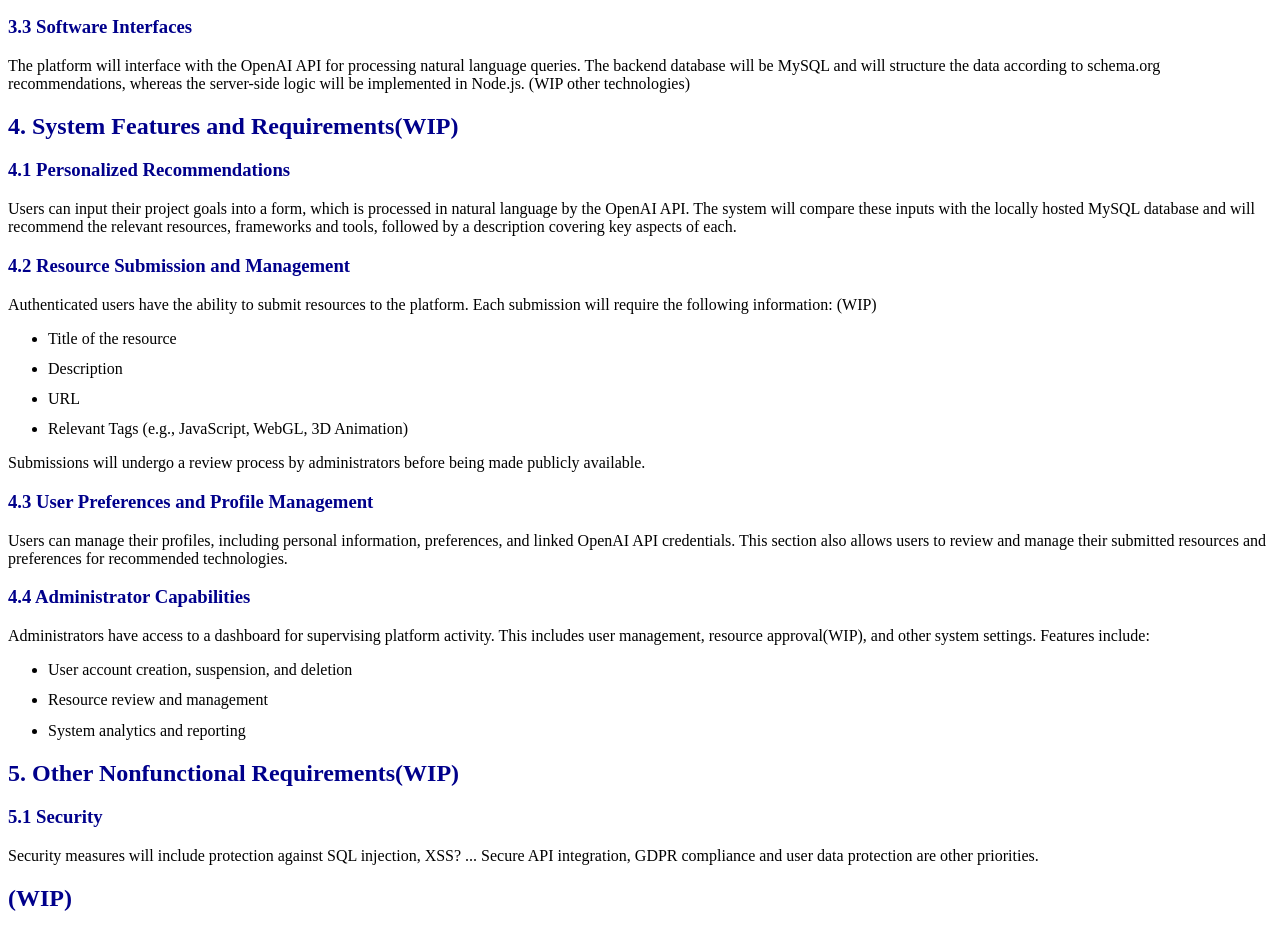
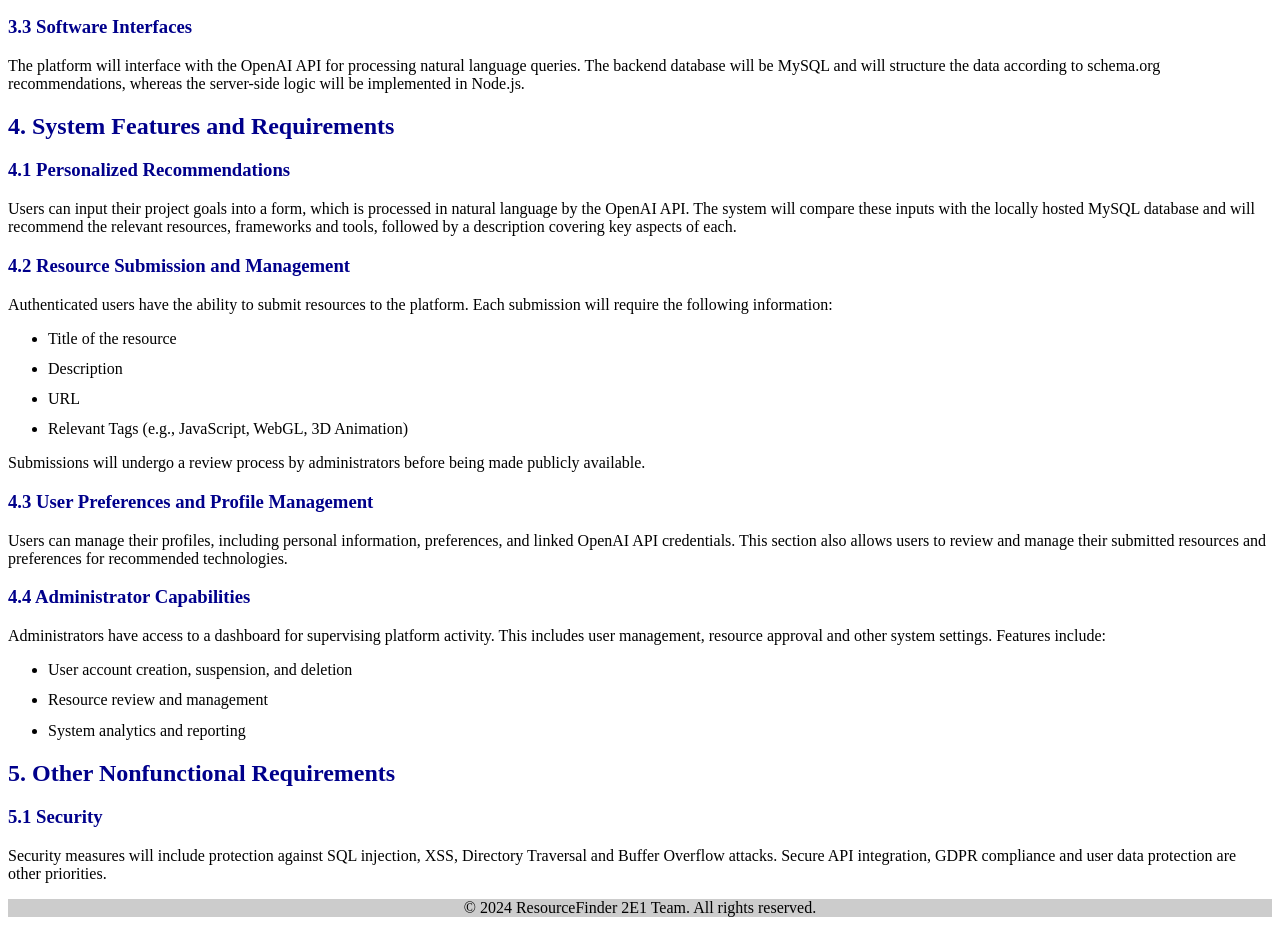
Before and after one commit to Alexandru-Zosin/FII-Web_Technologies_Project, a plain HTML site: page I/report.html in a window 1280 px wide. Shown: the part 1848-2781 px from the top of the page. Drawn offline with Linux system fonts and the light colour scheme.

Commit message:
Report change

```diff
--- a/I/report.html
+++ b/I/report.html
@@ -1,44 +1,13 @@
 <!DOCTYPE html>
 <!--Validated through w3.org-->
-<!--CTRL+F: "WIP"-->
 <html lang="en">
 
 <head>
     <meta charset="UTF-8">
     <meta name="viewport" content="width=device-width, initial-scale=1.0">
     <title>ARS for ResourceFinder</title>
-    <style>
-        h1,
-        h2,
-        h3,
-        h4,
-        h5,
-        h6 {
-            color: darkblue;
-        }
+    <link rel="stylesheet" href="reportstyle.css" />
 
-        li {
-            margin-top: 1%;
-        }
-
-        .flex-container {
-            display: flex;
-            justify-content: space-around;
-        }
-
-        .image-title {
-            margin-top: auto;
-            margin-bottom: auto;
-            font-style: italic;
-        }
-
-        .image {
-            border-radius: 1%;
-            height: auto;
-            width: 50%;
-            max-width: 50%;
-        }
-    </style>
 </head>
 
 <body>
@@ -88,9 +57,9 @@
         <h2>2. Overall Description</h2>
         <article id="product-perspective">
             <h3>2.1 Product Perspective</h3>
-            <p>This platform is a pioneering, standalone product designed to significantly enhance the accessibility and
+            <p>This platform is designed to enhance the accessibility and
                 usability of resources for creative programming. It serves as an intermediary between developers and a
-                vast array of educational and practical resources, utilizing cutting-edge natural language processing to
+                 list of educational and practical resources, utilizing natural language processing to
                 offer tailored recommendations. The system's uniqueness lies in its ability to interconnect with both
                 local databases and external APIs like OpenAI, providing a seamless integration for users seeking to
                 advance their programming skills in creative and innovative ways.
@@ -156,12 +125,11 @@
             <p>The platform will interface with the OpenAI API for processing natural language queries. The backend
                 database will be MySQL and will structure the data according to schema.org recommendations,
                 whereas the server-side logic will be implemented in Node.js.
-                (WIP other technologies)
             </p>
         </article>
     </section>
     <section>
-        <h2>4. System Features and Requirements(WIP)</h2>
+        <h2>4. System Features and Requirements</h2>
         <article id="personalized-recommendations">
             <h3>4.1 Personalized Recommendations</h3>
             <p>Users can input their project goals into a form, which is processed in natural language by the OpenAI
@@ -172,7 +140,7 @@
         <article id="resource-management">
             <h3>4.2 Resource Submission and Management</h3>
             <p>Authenticated users have the ability to submit resources to the platform. Each submission will require
-                the following information: (WIP)
+                the following information:
             </p>
             <ul>
                 <li>Title of the resource</li>
@@ -193,7 +161,7 @@
         <article id="administrator-capabilities">
             <h3>4.4 Administrator Capabilities</h3>
             <p>Administrators have access to a dashboard for supervising platform activity. This includes user
-                management, resource approval(WIP), and other system settings. Features include:
+                management, resource approval and other system settings. Features include:
             </p>
             <ul>
                 <li>User account creation, suspension, and deletion</li>
@@ -203,15 +171,15 @@
         </article>
     </section>
     <section>
-        <h2>5. Other Nonfunctional Requirements(WIP)</h2>
+        <h2>5. Other Nonfunctional Requirements</h2>
         <article id="security">
             <h3>5.1 Security</h3>
-            <p>Security measures will include protection against SQL injection, XSS? ...
+            <p>Security measures will include protection against SQL injection, XSS, Directory Traversal and Buffer Overflow attacks.
                 Secure API integration, GDPR compliance and user data protection are other priorities.</p>
         </article>
     </section>
     <footer>
-        <h2>(WIP)</h2>
+        <p>&copy; 2024 ResourceFinder 2E1 Team. All rights reserved.</p>
     </footer>
 </body>
 
--- /dev/null
+++ b/I/reportstyle.css
@@ -0,0 +1,32 @@
+h1, h2, h3, h4, h5, h6 {
+    color: darkblue;
+}
+
+li {
+    margin-top: 1%;
+}
+
+.flex-container {
+    display: flex;
+    justify-content: space-around;
+}
+
+.image-title {
+    margin-top: auto;
+    margin-bottom: auto;
+    font-style: italic;
+}
+
+.image {
+    border-radius: 1%;
+    height: auto;
+    width: 50%;
+    max-width: 50%;
+}
+
+footer {
+    background-color: #ccc;
+    text-align: center;
+    margin: 0;
+    padding: 0;
+}
```
